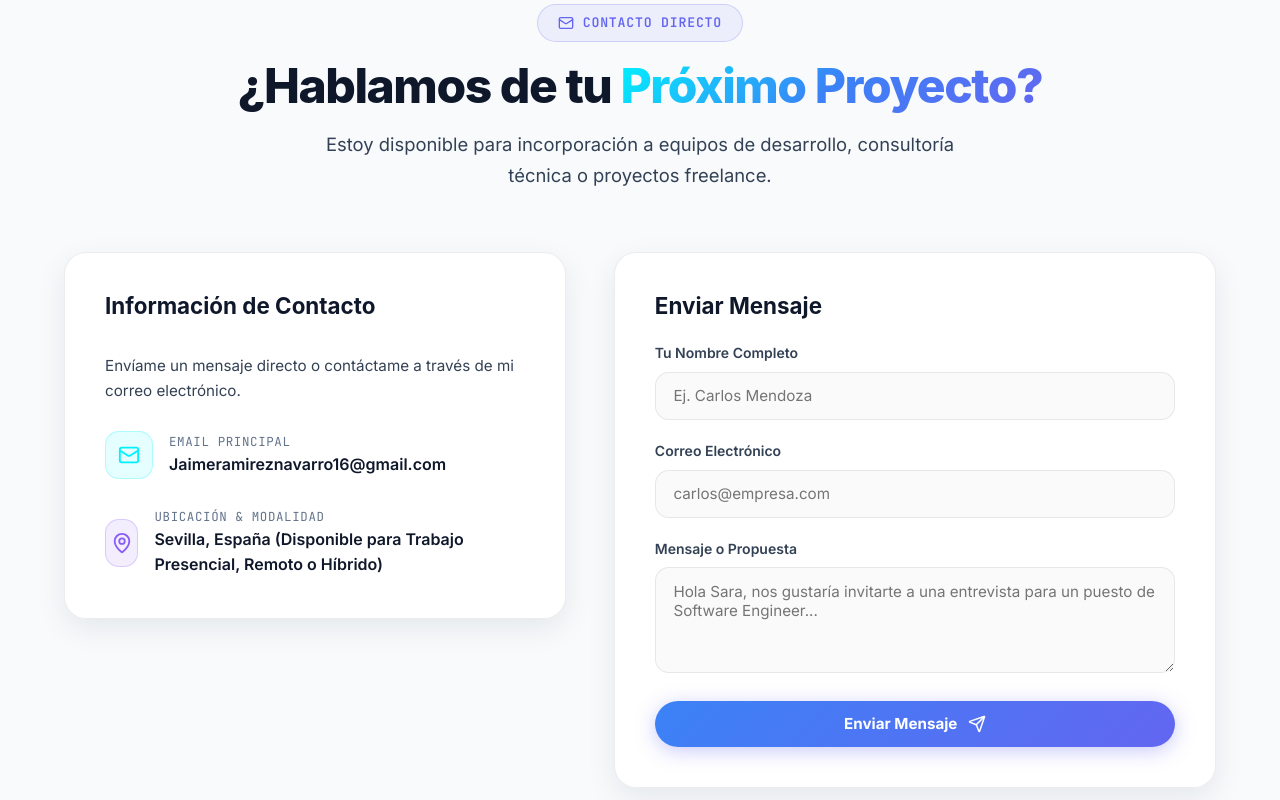
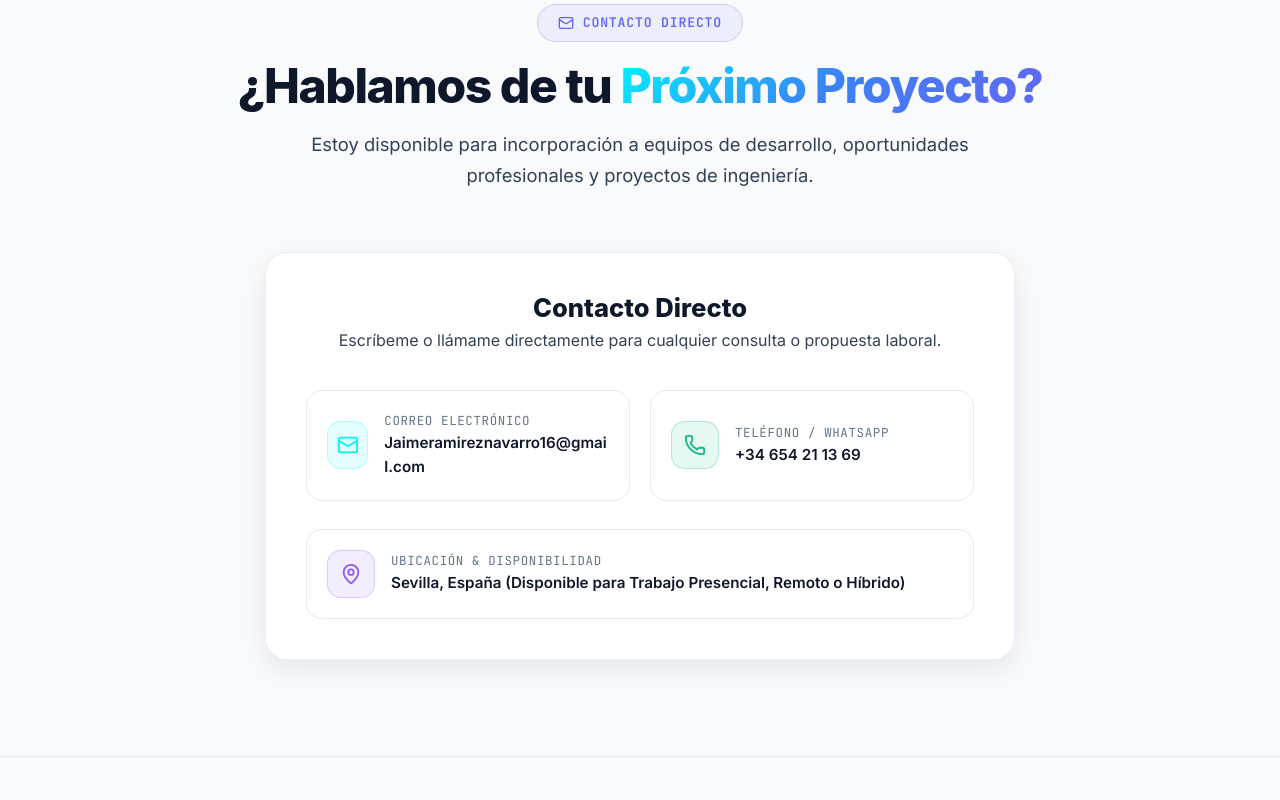
Before and after one commit to JaimeRamirezNavarro/Portfolio, a React (Vite) app: page / in a window 1280 px wide. Shown: the part 7140-7940 px from the top of the page. Built offline with nearby package versions, Linux system fonts and the light colour scheme.

Commit message:
Remove contact form and display clean direct contact card

```diff
--- a/src/components/Contact.jsx
+++ b/src/components/Contact.jsx
@@ -1,22 +1,8 @@
-import React, { useState } from 'react';
-import { Mail, MapPin, Send, CheckCircle, Sparkles } from 'lucide-react';
-import { GithubIcon, LinkedinIcon, TwitterIcon } from './SocialIcons';
+import React from 'react';
+import { Mail, MapPin, Phone, ArrowUpRight } from 'lucide-react';
 import { personalInfo } from '../data/portfolioData';
 
 export default function Contact() {
-  const [formData, setFormData] = useState({ name: '', email: '', message: '' });
-  const [submitted, setSubmitted] = useState(false);
-
-  const handleSubmit = (e) => {
-    e.preventDefault();
-    if (!formData.name || !formData.email || !formData.message) return;
-    setSubmitted(true);
-    setTimeout(() => {
-      setSubmitted(false);
-      setFormData({ name: '', email: '', message: '' });
-    }, 4000);
-  };
-
   return (
     <section id="contact" className="section-container">
       <div className="section-title-wrapper">
@@ -28,89 +14,84 @@ export default function Contact() {
           ¿Hablamos de tu <span className="text-gradient">Próximo Proyecto?</span>
         </h2>
         <p className="section-description">
-          Estoy disponible para incorporación a equipos de desarrollo, consultoría técnica o proyectos freelance.
+          Estoy disponible para incorporación a equipos de desarrollo, oportunidades profesionales y proyectos de ingeniería.
         </p>
       </div>
 
-      <div className="contact-grid">
-        <div className="glass-card contact-info-card">
-          <h3 style={{ fontSize: '1.4rem', marginBottom: '0.5rem' }}>Información de Contacto</h3>
-          <p style={{ color: 'var(--text-secondary)', fontSize: '0.95rem' }}>
-            Envíame un mensaje directo o contáctame a través de mi correo electrónico.
+      <div style={{ maxWidth: '750px', margin: '0 auto' }}>
+        <div className="glass-card" style={{ padding: '2.5rem', display: 'flex', flexDirection: 'column', gap: '1.75rem' }}>
+          <div style={{ textAlign: 'center', marginBottom: '0.5rem' }}>
+            <h3 style={{ fontSize: '1.6rem', fontWeight: 800, marginBottom: '0.4rem' }}>Contacto Directo</h3>
+            <p style={{ color: 'var(--text-secondary)', fontSize: '1rem' }}>
+              Escríbeme o llámame directamente para cualquier consulta o propuesta laboral.
             </p>
+          </div>
 
-          <div className="contact-item">
-            <div className="contact-icon-box">
+          <div style={{ display: 'grid', gridTemplateColumns: 'repeat(auto-fit, minmax(260px, 1fr))', gap: '1.25rem' }}>
+            {/* Email Card */}
+            <a
+              href={`mailto:${personalInfo.email}`}
+              className="contact-item"
+              style={{
+                padding: '1.25rem',
+                borderRadius: '16px',
+                background: 'rgba(255, 255, 255, 0.03)',
+                border: '1px solid var(--border-color)',
+                transition: 'all 0.3s ease',
+                textDecoration: 'none'
+              }}
+            >
+              <div className="contact-icon-box" style={{ width: '48px', height: '48px' }}>
                 <Mail size={22} />
               </div>
+              <div style={{ overflow: 'hidden' }}>
+                <div className="contact-label">Correo Electrónico</div>
+                <div className="contact-value" style={{ fontSize: '0.95rem', wordBreak: 'break-all' }}>{personalInfo.email}</div>
+              </div>
+            </a>
+
+            {/* Phone Card */}
+            <a
+              href={`tel:${personalInfo.phone.replace(/\s+/g, '')}`}
+              className="contact-item"
+              style={{
+                padding: '1.25rem',
+                borderRadius: '16px',
+                background: 'rgba(255, 255, 255, 0.03)',
+                border: '1px solid var(--border-color)',
+                transition: 'all 0.3s ease',
+                textDecoration: 'none'
+              }}
+            >
+              <div className="contact-icon-box" style={{ width: '48px', height: '48px', background: 'rgba(16, 185, 129, 0.1)', borderColor: 'rgba(16, 185, 129, 0.25)', color: 'var(--accent-emerald)' }}>
+                <Phone size={22} />
+              </div>
               <div>
-              <div className="contact-label">Email Principal</div>
-              <div className="contact-value">{personalInfo.email}</div>
+                <div className="contact-label">Teléfono / WhatsApp</div>
+                <div className="contact-value" style={{ fontSize: '0.95rem' }}>{personalInfo.phone}</div>
               </div>
+            </a>
           </div>
 
-          <div className="contact-item">
-            <div className="contact-icon-box" style={{ background: 'rgba(139, 92, 246, 0.1)', borderColor: 'rgba(139, 92, 246, 0.25)', color: 'var(--accent-purple)' }}>
+          {/* Location Card */}
+          <div
+            className="contact-item"
+            style={{
+              padding: '1.25rem',
+              borderRadius: '16px',
+              background: 'rgba(255, 255, 255, 0.03)',
+              border: '1px solid var(--border-color)'
+            }}
+          >
+            <div className="contact-icon-box" style={{ width: '48px', height: '48px', background: 'rgba(139, 92, 246, 0.1)', borderColor: 'rgba(139, 92, 246, 0.25)', color: 'var(--accent-purple)' }}>
               <MapPin size={22} />
             </div>
             <div>
-              <div className="contact-label">Ubicación & Modalidad</div>
-              <div className="contact-value">{personalInfo.location}</div>
+              <div className="contact-label">Ubicación & Disponibilidad</div>
+              <div className="contact-value" style={{ fontSize: '0.95rem' }}>{personalInfo.location}</div>
             </div>
           </div>
         </div>
-
-        <form onSubmit={handleSubmit} className="glass-card contact-form">
-          <h3 style={{ fontSize: '1.4rem', marginBottom: '0.25rem' }}>Enviar Mensaje</h3>
-
-          {submitted && (
-            <div style={{ padding: '0.85rem 1rem', borderRadius: '12px', background: 'rgba(16, 185, 129, 0.15)', border: '1px solid rgba(16, 185, 129, 0.3)', color: 'var(--accent-emerald)', display: 'flex', alignItems: 'center', gap: '0.6rem', fontSize: '0.9rem' }}>
-              <CheckCircle size={18} />
-              <span>¡Mensaje recibido con éxito! Te responderé muy pronto.</span>
-            </div>
-          )}
-
-          <div className="form-group">
-            <label className="form-label">Tu Nombre Completo</label>
-            <input
-              type="text"
-              required
-              className="form-input"
-              placeholder="Ej. Carlos Mendoza"
-              value={formData.name}
-              onChange={(e) => setFormData({ ...formData, name: e.target.value })}
-            />
-          </div>
-
-          <div className="form-group">
-            <label className="form-label">Correo Electrónico</label>
-            <input
-              type="email"
-              required
-              className="form-input"
-              placeholder="carlos@empresa.com"
-              value={formData.email}
-              onChange={(e) => setFormData({ ...formData, email: e.target.value })}
-            />
-          </div>
-
-          <div className="form-group">
-            <label className="form-label">Mensaje o Propuesta</label>
-            <textarea
-              required
-              rows={4}
-              className="form-textarea"
-              placeholder="Hola Sara, nos gustaría invitarte a una entrevista para un puesto de Software Engineer..."
-              value={formData.message}
-              onChange={(e) => setFormData({ ...formData, message: e.target.value })}
-            />
-          </div>
-
-          <button type="submit" className="btn-primary" style={{ width: '100%', marginTop: '0.5rem' }}>
-            <span>Enviar Mensaje</span>
-            <Send size={18} />
-          </button>
-        </form>
       </div>
     </section>
   );
```
Lines whose indentation alone changed are shown as unchanged.
